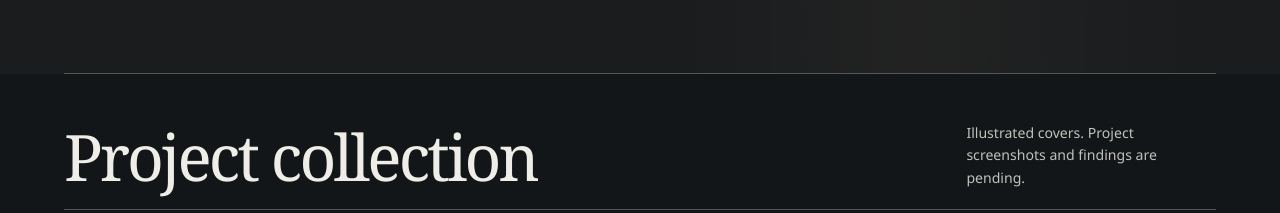
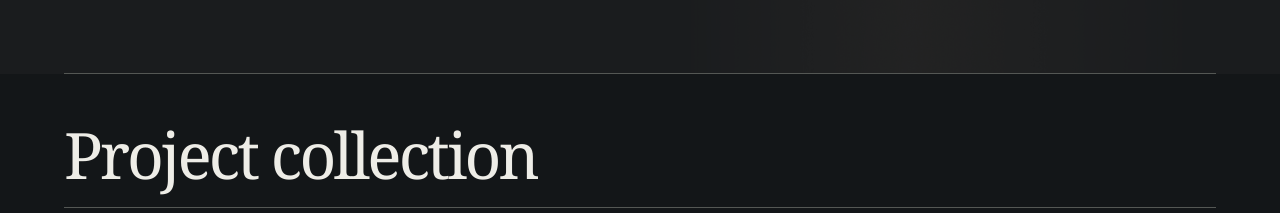
Before and after one commit to fahmiakbari/fahmiakbari.github.io, a plain HTML site: page index.html in a window 1280 px wide. Shown: the part 492-705 px from the top of the page. Drawn offline with Linux system fonts and the light colour scheme.

Commit message:
Add files via upload

```diff
--- a/index.html
+++ b/index.html
@@ -41,7 +41,7 @@
   </section>
   <section class="work-section dark-section" id="projects" aria-labelledby="project-title">
     <div class="wrap">
-      <div class="section-heading"><div><h2 id="project-title">Project collection</h2></div><p class="section-note"><span class="muted">Illustrated covers. Project screenshots and findings are pending.</span></p></div>
+      <div class="section-heading"><div><h2 id="project-title">Project collection</h2></div></div>
       <div class="work-toolbar"><div class="filters" role="group" aria-label="Filter projects"><button class="filter active" data-filter="all" aria-pressed="true" aria-controls="projectList">All projects</button><button class="filter" data-filter="dashboard" aria-pressed="false" aria-controls="projectList">Dashboard</button><button class="filter" data-filter="python" aria-pressed="false" aria-controls="projectList">Python</button><button class="filter" data-filter="sql" aria-pressed="false" aria-controls="projectList">SQL</button></div><p class="filter-status" id="filterStatus" role="status" aria-live="polite" aria-atomic="true">3 projects shown</p></div>
       <div class="project-gallery" id="gallery"><div class="project-list" id="projectList">
         <article class="project project-featured" data-category="dashboard sql" aria-labelledby="project-one-title">
```
